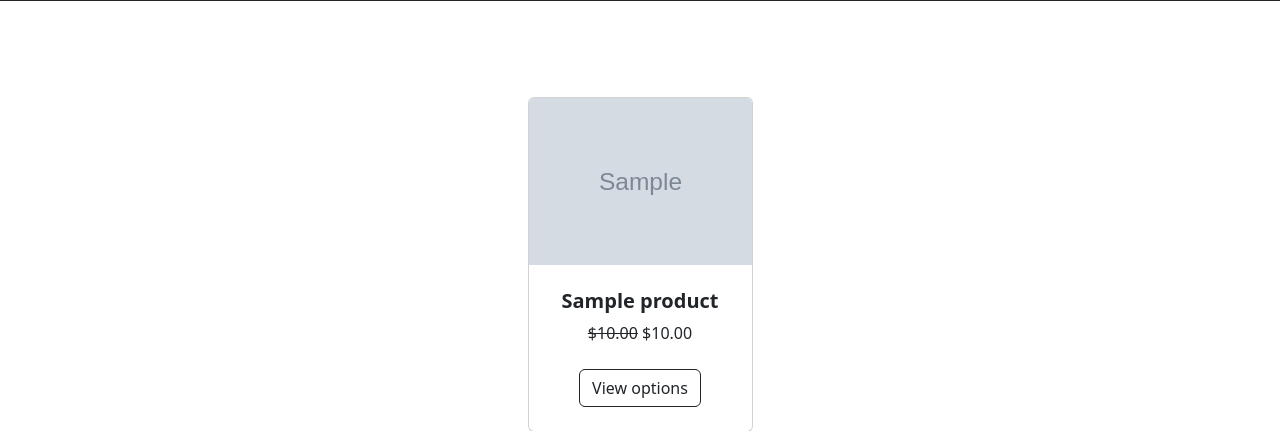
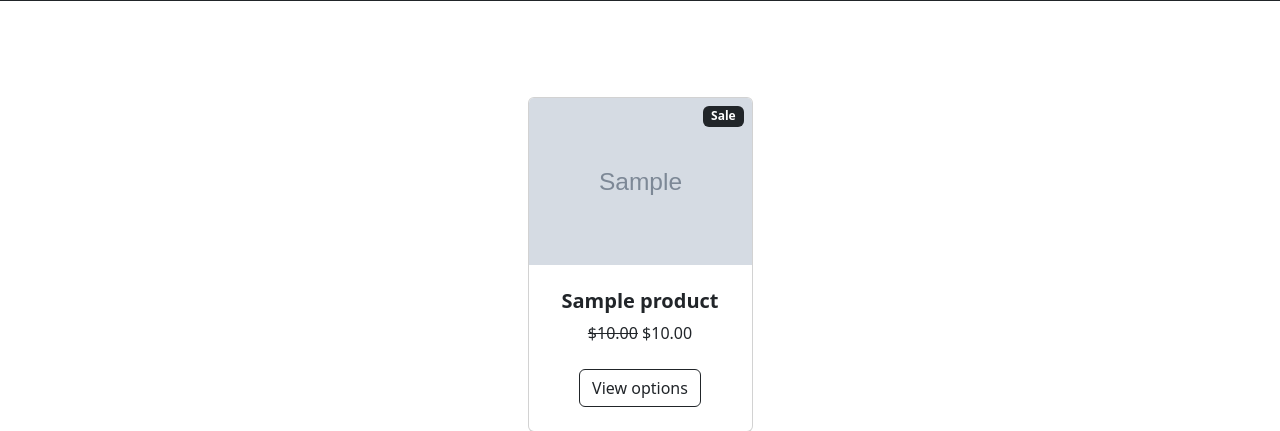
Before and after one commit to TharHtet236401/Ecommerce-App-with-Django, a Django app: page / in a window 1280 px wide. Shown: the part 352-783 px from the top of the page. Run offline with Django 5.2, Linux system fonts and the light colour scheme; tables that the repository leaves empty hold one stand-in row (values such as "Sample post"); grey boxes marked "Sample" are stand-in pictures; some libraries are stand-ins or nearby versions.

Commit message:
added the sale badge

```diff
--- a/store/templates/home.html
+++ b/store/templates/home.html
@@ -63,6 +63,9 @@
                     {% if product.is_sale %}
                     <div class="col mb-5">
                         <div class="card h-100">
+
+                            <!--saled badge-->
+                            <div class="badge bg-dark text-white position-absolute" style="top: 0.5rem; right: 0.5rem">Sale</div>
                             <!-- Product image-->
                             <img class="card-img-top" src="{{ product.image.url }}" alt="..." />
                             <!-- Product details-->
```
